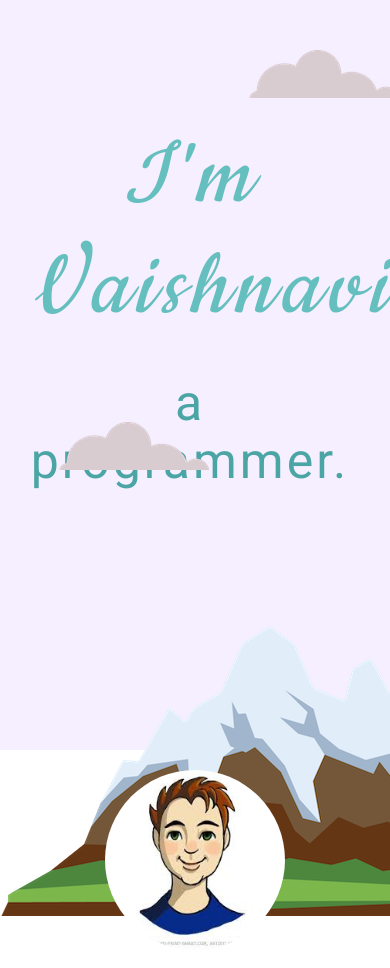
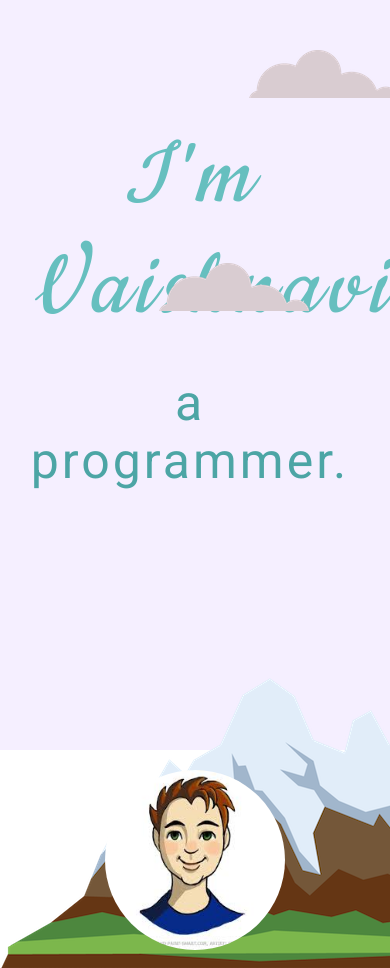
Before and after one commit to Vaishnavi520/Personal-Webpage-Project, a plain HTML site: page index.html in a window 390 px wide. Shown: the top 968 px of the page. Drawn offline with Linux system fonts and the light colour scheme.

Commit message:
Update index.html

```diff
--- a/index.html
+++ b/index.html
@@ -53,7 +53,7 @@
     left: 33%;
 }
 .bottom-cloud{
-    position: absolute;
+    position: relative;
     top:50%;
     left: 15%;
 
@@ -192,17 +192,22 @@ margin: auto;
   font-family: sans-serif;
    color: blue;
 }
-@media(max-width:600px){
+@media (max-width: 1280px) {
+    .bottom-cloud {
 
-        .bottom-cloud{
-    position: absolute;
-    top:50%;
-    left: 15%;
-
+    top:-37%;
+    left: -3%;
+    }
 }
 
+@media (max-width: 900px) {
+    .bottom-cloud {
+
+
+        left: 10%;
+
+    }
 }
-
     </style>
     </head>
     <body>
```
